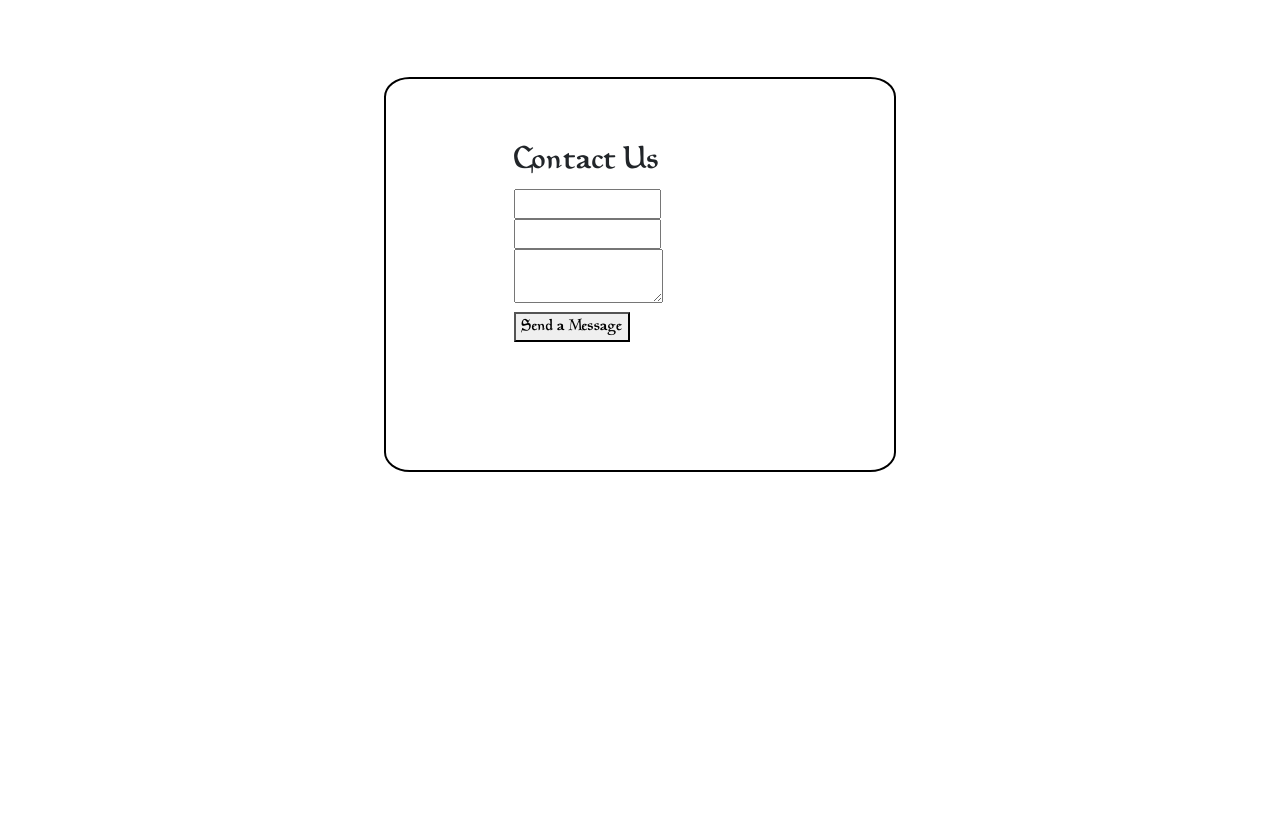
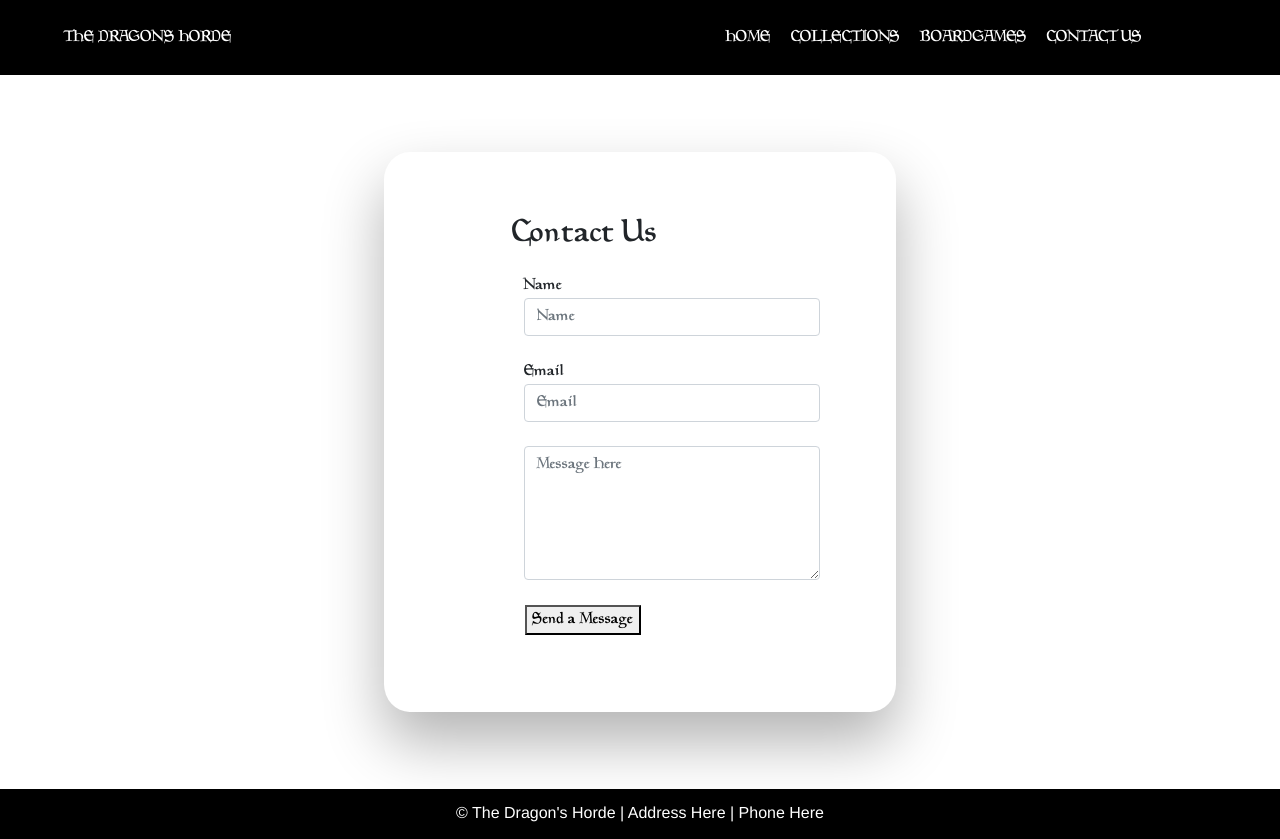
Before and after one commit to NikkiHmltn/dragonshorde, a React (Create React App) app: page /contact in a window 1280 px wide. Before the commit the page ends 800 px from the top, so only its background shows below. Built offline with nearby package versions, Linux system fonts and the light colour scheme.

Commit message:
contact page styled with bootstrap and add navbar and footer to page

```diff
--- a/src/Components/Contact.js
+++ b/src/Components/Contact.js
@@ -1,23 +1,29 @@
+import Footer from './Footer'
+import Navbar from './NavBar'
 import './css/Contact.css'
 
 function Contact() {
     return(
         <>
+        <Navbar />
             <form>
-                <div className="container-contact">
+                <div className="container-contact form-group">
                     <div><h2>Contact Us</h2></div>
-                    <div>
-                        <input type="text" name="name" id="name"/>
+                    <div className="input-forms">
+                        <label htmlFor="name">Name</label>
+                        <input type="text" name="name" placeholder="Name" className="form-control" id="name"/>
                     </div>
-                    <div>
-                        <input type="email" name="email" id="email"/>
+                    <div className="input-forms">
+                        <label htmlFor="email">Email</label>
+                        <input type="email" className="form-control" placeholder="Email" name="email" id="email"/>
                     </div>
-                    <div>
-                        <textarea name="message" id="message"/>
+                    <div className="input-forms">
+                        <textarea className="form-control" placeholder="Message Here" name="message" id="message" rows="5"/>
                     </div>
                     <button>Send a Message</button>
                 </div>
             </form>
+        <Footer />
         </>
     )
 }
--- a/src/Components/css/Contact.css
+++ b/src/Components/css/Contact.css
@@ -1,9 +1,18 @@
 .container-contact {
     height: 60%;
     width: 40%;
-    border: 2px solid black;
+    box-shadow: 0 30px 60px 0 rgba(0, 0, 0, 0.3);
     border-radius: 5%;
     margin: 6% auto;
-    padding: 5% 10% 10% 10%;
+    padding: 5% 10% 5% 10%;
     font-family: "Magic";
 }
+
+.input-forms {
+    padding: 1.5vh;
+    width: 40vh;
+}
+
+button {
+    margin: 5%;
+}
```
